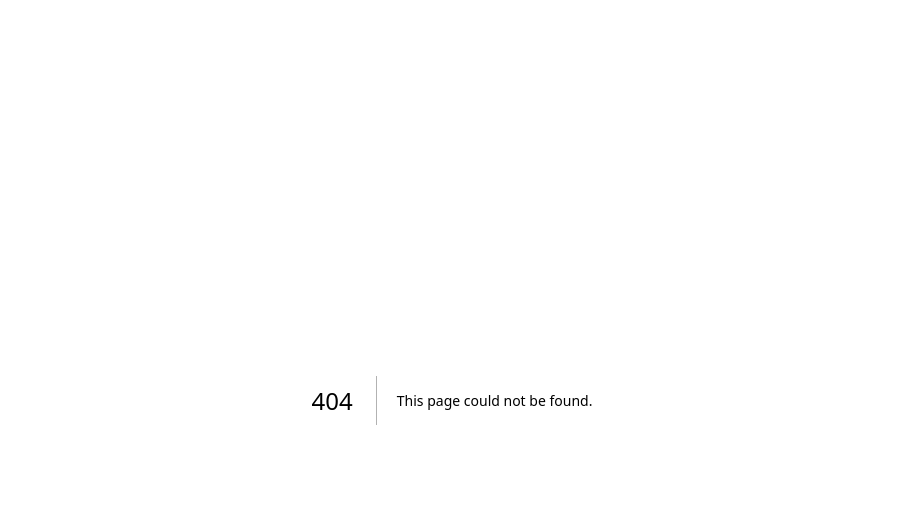
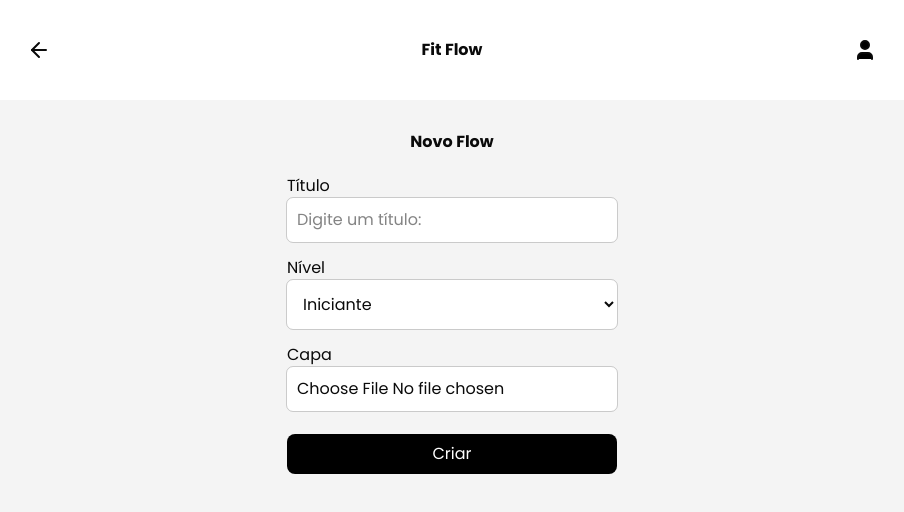
Before and after one commit to JoaoTaranto/fit-flow, a Next.js app: page /new-flow in a window 1280 px wide. Before the commit this address had no page. Shown: the top 512 px of the page, without its empty margins (188-1092 px from the left). Built offline with nearby package versions, Linux system fonts and the light colour scheme.

Commit message:
feat(add new flow menu): added new menu that makes it possible create a New Flow
feat issue #4

```diff
--- /dev/null
+++ b/src/app/_components/header.tsx
@@ -0,0 +1,17 @@
+import { ArrowLeftIcon, UserIcon } from "lucide-react";
+
+const Header = () => {
+  return (
+    <header className="flex h-[100px] items-center justify-around bg-white pr-[1.875rem] pl-[1.875rem]">
+      <button>
+        <ArrowLeftIcon className="font-bold" />
+      </button>
+      <h1 className="font-bold">Fit Flow</h1>
+      <button>
+        <UserIcon className="font-bold" fill="black" />
+      </button>
+    </header>
+  );
+};
+
+export default Header;
--- /dev/null
+++ b/src/app/new-flow/page.tsx
@@ -0,0 +1,49 @@
+import Header from "../_components/header";
+
+const NewFlow = () => {
+  return (
+    <div className="h-screen bg-[#f4f4f4]">
+      <Header />
+      <section className="flex flex-col items-center justify-center gap-5 px-[30px] pb-5">
+        <h1 className="pt-[30px] font-bold">Novo Flow</h1>
+        <div className="flex max-h-[230px] max-w-[330px] flex-col gap-3.5">
+          <div>
+            <h3>Título</h3>
+            <input
+              className="w-[330px] rounded-[6px] border-[#E4E4E4] bg-white p-2.5 outline-1"
+              type="text"
+              placeholder="Digite um título:"
+              required
+            />
+          </div>
+          <div>
+            <label>Nível</label>
+            <select className="w-[330px] rounded-[6px] bg-white p-3 outline-1">
+              <option disabled>Selecione um nível:</option>
+              <option>Iniciante</option>
+              <option>Intermediário</option>
+              <option>Avançado</option>
+            </select>
+          </div>
+          <div>
+            <h3>Capa</h3>
+            <input
+              className="w-[330px] rounded-[6px] bg-white p-2.5 outline-1"
+              type="file"
+              id="coverFile"
+              required
+            />
+          </div>
+        </div>
+        <button
+          className="mt-2.5 h-[40px] w-[330px] rounded-md bg-black px-4 py-2 text-white"
+          type="submit"
+        >
+          Criar
+        </button>
+      </section>
+    </div>
+  );
+};
+
+export default NewFlow;
```
